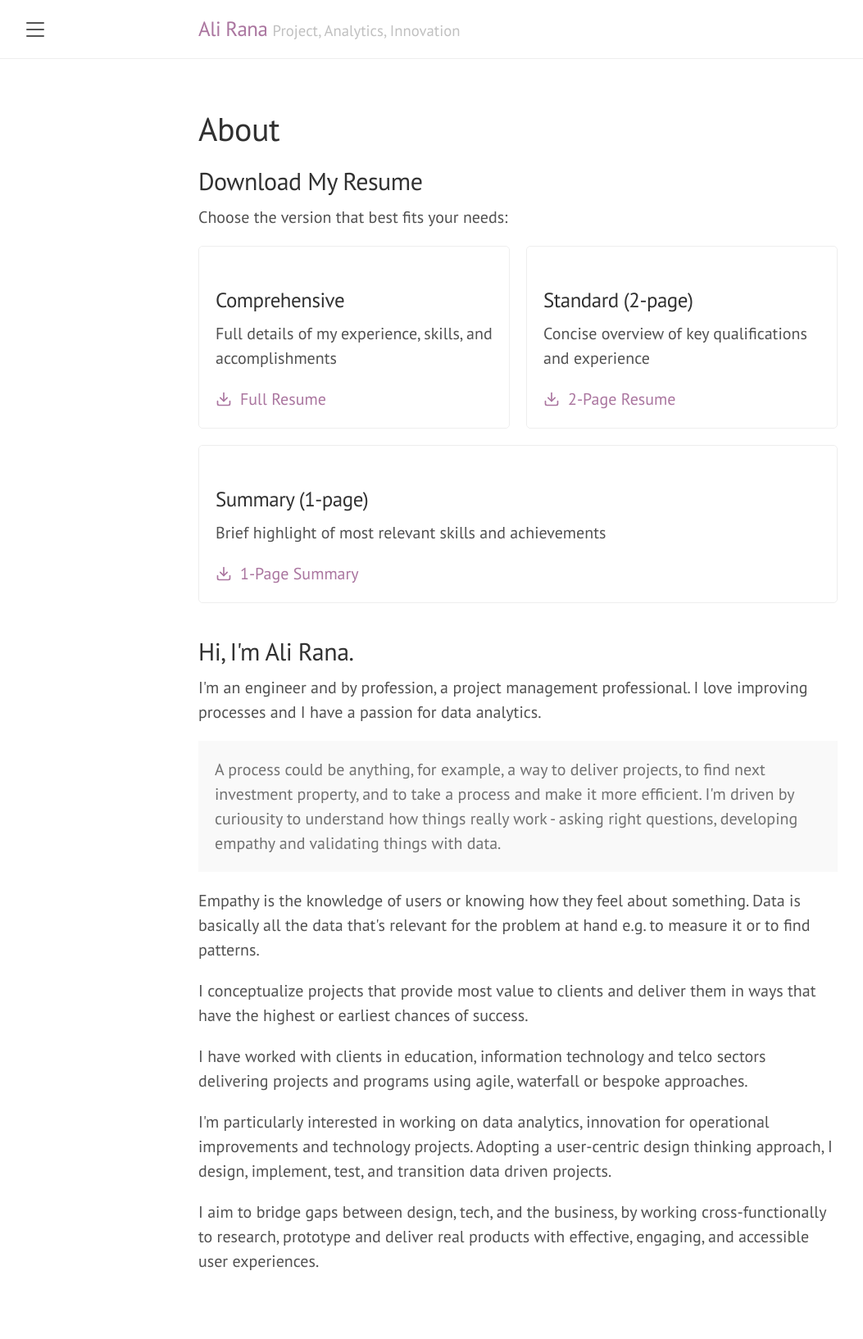
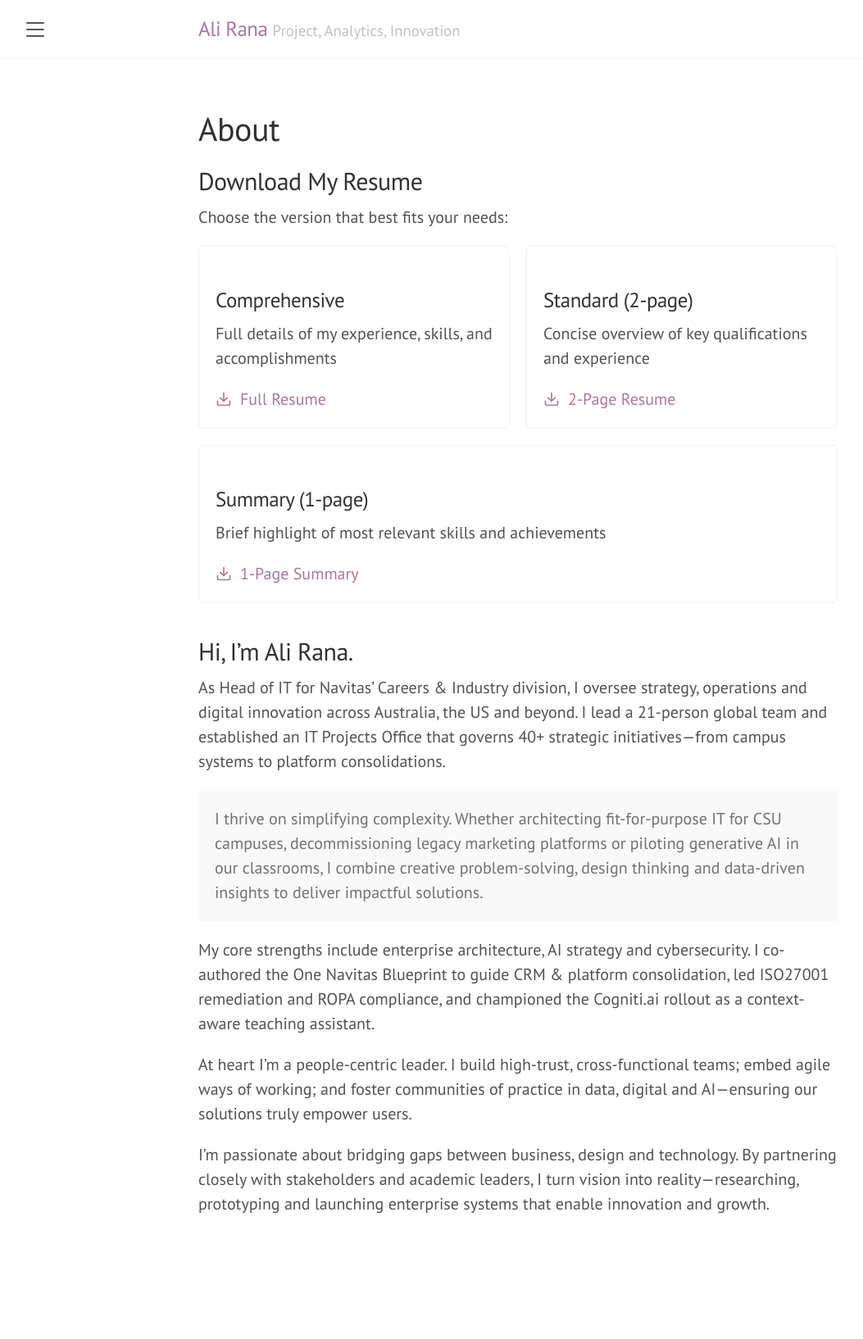
Before and after one commit to ranaalisaeed/ranaalisaeed.github.io, a Jekyll site: the page built from _pages/about.md, in a window 1280 px wide. Shown: the whole page at 82% size, without its empty margins (8-1061 px from the left). Built offline with Jekyll 4.4.1, drawn with Linux system fonts in a browser that asks for light colours; after the commit the page ends 1564 px from its top, so only the background shows below that.

Commit message:
Home & About update

```diff
--- a/_data/index.yml
+++ b/_data/index.yml
@@ -1,7 +1,9 @@
+---
 tagline: |
-  Hi! I'm Ali Rana, a project manager and technology solutions professional based in Melbourne.
+  Hi! I’m Ali Rana, a senior technology leader and Head of IT at Navitas’ Careers & Industry division based in Melbourne.
 
 profile-picture: /public/images/profile-pictures/profile.jpg
 
 overview: |
-  My experience is at the intersection of business and technology. I aspire to apply creative, problem solving, and strategic thinking to find novel ways to add value. My approach is user respectful, incremental, and data-informed. I understand how socio-technical systems work and have successfully applied my skills in multiple sectors including higher education and telecommunications.
+  I bring 20+ years of experience at the intersection of people, strategy, and technology. I lead enterprise IT strategy, digital transformation and AI initiatives—translating complexity into scalable, data-informed solutions that drive measurable business outcomes. My expertise spans GenAI enablement (Cogniti.ai), enterprise architecture (One Navitas Blueprint), cybersecurity (ISO27001, ROPA) and strategic platform delivery (Navigate, Salesforce, Moodle, Google Workspace).
+---
--- a/_pages/about.md
+++ b/_pages/about.md
@@ -51,20 +51,25 @@ permalink: /:basename
 </div>
 
 <div class="about-content">
-  <h2>Hi, I'm Ali Rana.</h2>
-  <p>I'm an engineer and by profession, a project management professional. I love improving processes and I have a passion for data analytics.</p>
+  <h2>Hi, I’m Ali Rana.</h2>
 
-  <p class='message'>
-  A process could be anything, for example, a way to deliver projects, to find next investment property, and to take a process and make it more efficient. I'm driven by curiousity to understand how things really work - asking right questions, developing empathy and validating things with data.
+  <p>
+    As Head of IT for Navitas’ Careers & Industry division, I oversee strategy, operations and digital innovation across Australia, the US and beyond. I lead a 21-person global team and established an IT Projects Office that governs 40+ strategic initiatives—from campus systems to platform consolidations.
   </p>
 
-  <p>Empathy is the knowledge of users or knowing how they feel about something. Data is basically all the data that's relevant for the problem at hand e.g. to measure it or to find patterns.</p>
+  <p class="message">
+    I thrive on simplifying complexity. Whether architecting fit-for-purpose IT for CSU campuses, decommissioning legacy marketing platforms or piloting generative AI in our classrooms, I combine creative problem-solving, design thinking and data-driven insights to deliver impactful solutions.
+  </p>
 
-  <p>I conceptualize projects that provide most value to clients and deliver them in ways that have the highest or earliest chances of success.</p>
+  <p>
+    My core strengths include enterprise architecture, AI strategy and cybersecurity. I co-authored the One Navitas Blueprint to guide CRM & platform consolidation, led ISO27001 remediation and ROPA compliance, and championed the Cogniti.ai rollout as a context-aware teaching assistant.
+  </p>
 
-  <p>I have worked with clients in education, information technology and telco sectors delivering projects and programs using agile, waterfall or bespoke approaches.</p>
+  <p>
+    At heart I’m a people-centric leader. I build high-trust, cross-functional teams; embed agile ways of working; and foster communities of practice in data, digital and AI—ensuring our solutions truly empower users.
+  </p>
 
-  <p>I'm particularly interested in working on data analytics, innovation for operational improvements and technology projects. Adopting a user-centric design thinking approach, I design, implement, test, and transition data driven projects.</p>
-
-  <p>I aim to bridge gaps between design, tech, and the business, by working cross-functionally to research, prototype and deliver real products with effective, engaging, and accessible user experiences.</p>
+  <p>
+    I’m passionate about bridging gaps between business, design and technology. By partnering closely with stakeholders and academic leaders, I turn vision into reality—researching, prototyping and launching enterprise systems that enable innovation and growth.
+  </p>
 </div>
```
